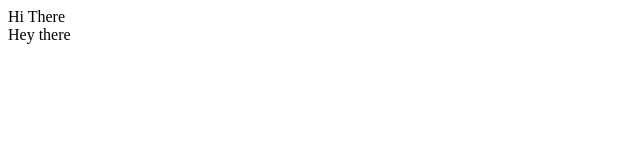
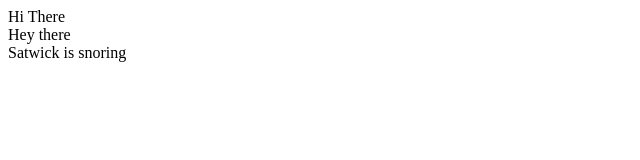
Before and after one commit to Fantomcode23/Code-Slayyers, a React (Vite) app in the folder frontend/: page / in a window 1280 px wide. Shown: the top 160 px of the page, without its empty margins (0-640 px from the left). Built offline with nearby package versions, Linux system fonts and the light colour scheme.

Commit message:
Added Satwick

```diff
--- a/frontend/src/App.jsx
+++ b/frontend/src/App.jsx
@@ -10,6 +10,7 @@ function App() {
     <>
     <div>Hi There</div>
     <div>Hey there </div>
+    <div>Satwick is snoring</div>
     </>
   )
 }
```
